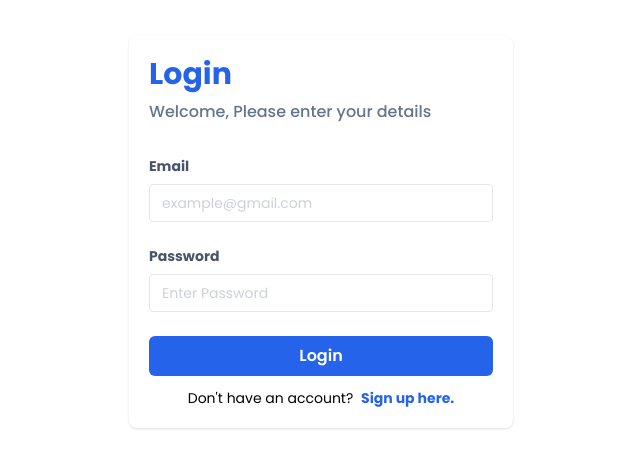
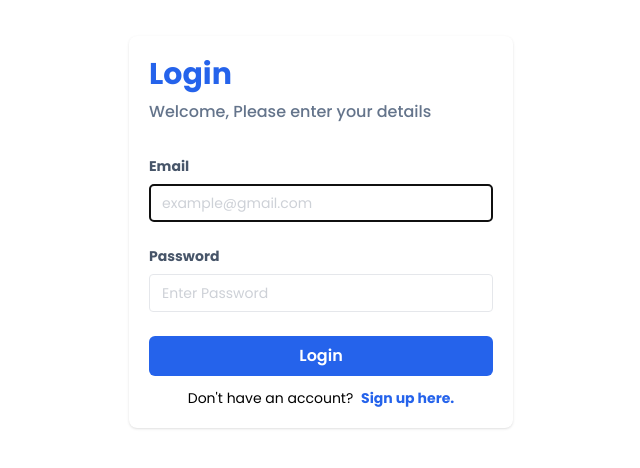
Before and after one commit to fadhilahilaah/simple-react-web, a React (Vite) app: page /login in a window 1280 px wide. Shown: the part 168-636 px from the top of the page, without its empty margins (319-959 px from the left). Built offline with nearby package versions, Linux system fonts and the light colour scheme.

Commit message:
auto focus on email input when refresh the page

```diff
--- a/src/components/Elements/Input/Input.jsx
+++ b/src/components/Elements/Input/Input.jsx
@@ -1,6 +1,6 @@
-import React from "react";
+import React, { forwardRef } from "react";
 
-const Input = (props) => {
+const Input = forwardRef ((props, ref) => {
   const { type, placeholder, name } = props;
   return (
     <input
@@ -9,8 +9,9 @@
       placeholder={placeholder}
       name={name}
       id={name}
+      ref={ref}
     />
   );
-};
+});
 
 export default Input;
--- a/src/components/Elements/Input/index.jsx
+++ b/src/components/Elements/Input/index.jsx
@@ -1,15 +1,15 @@
-import React from "react";
+import React, { forwardRef } from "react";
 import Label from "./Label";
 import Input from "./Input";
 
-const InputForm = (props) => {
+const InputForm = forwardRef((props, ref) => {
   const { label, type, name, placeholder } = props;
   return (
     <div className="mb-6">
       <Label htmlFor={name}>{label}</Label>
-      <Input type={type} name={name} placeholder={placeholder}/>
+      <Input type={type} name={name} placeholder={placeholder} ref={ref}/>
     </div>
   );
-};
+});
 
 export default InputForm;
--- a/src/components/Fragments/FormLogin.jsx
+++ b/src/components/Fragments/FormLogin.jsx
@@ -1,3 +1,4 @@
+import { useEffect, useRef } from "react";
 import Button from "../Elements/Button";
 import InputForm from "../Elements/Input";
 
@@ -6,8 +7,15 @@
     event.preventDefault();
     localStorage.setItem("email", event.target.email.value);
     localStorage.setItem("password", event.target.password.value);
-    window.location.href = '/products';
+    window.location.href = "/products";
   };
+
+  const emailRef = useRef(null);
+
+  useEffect(() => {
+    emailRef.current.focus();
+  }, []);
+
   return (
     <form onSubmit={handleLogin}>
       {/* email */}
@@ -16,6 +24,7 @@
         type="email"
         placeholder="example@gmail.com"
         name="email"
+        ref={emailRef}
       />
 
       {/* password */}
```
